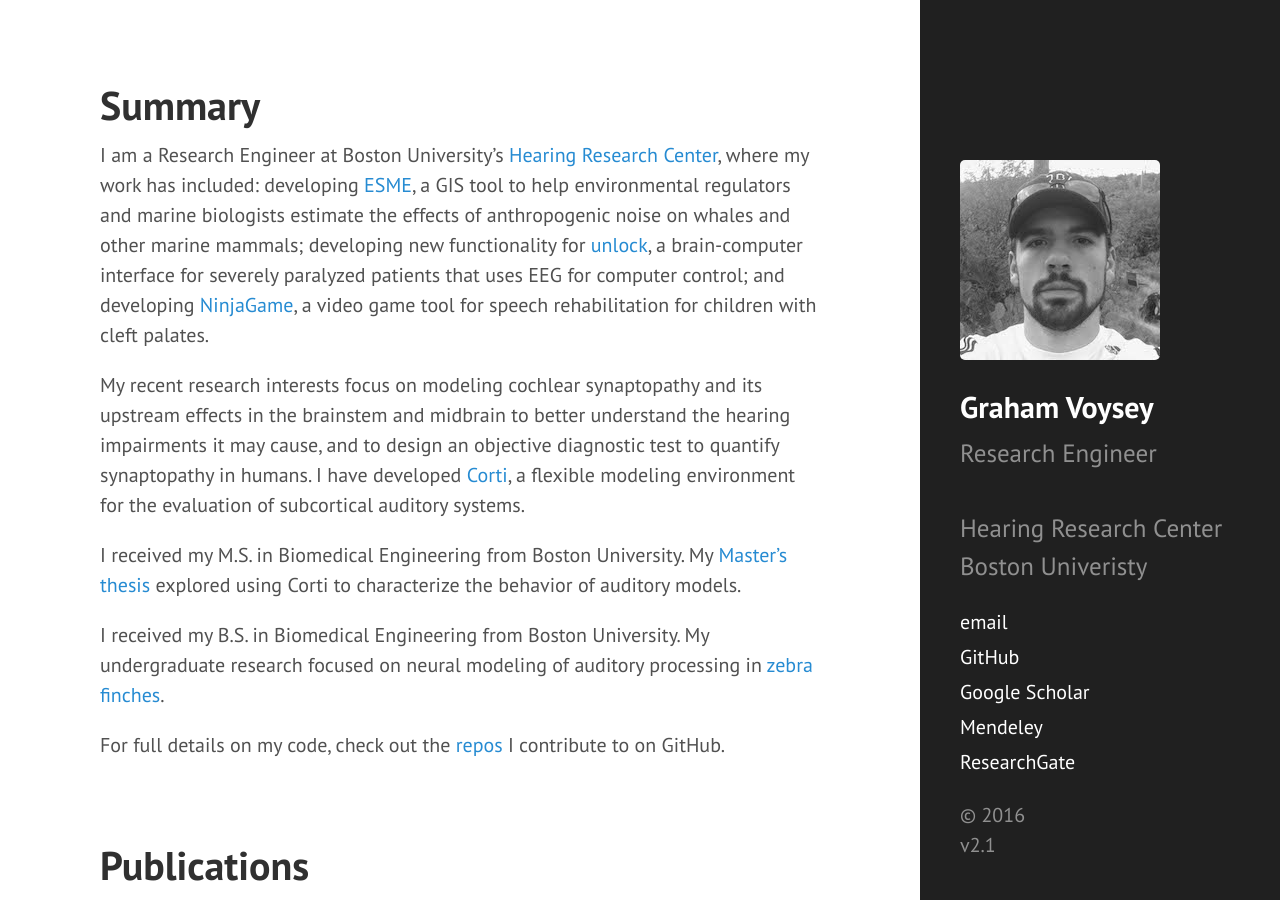
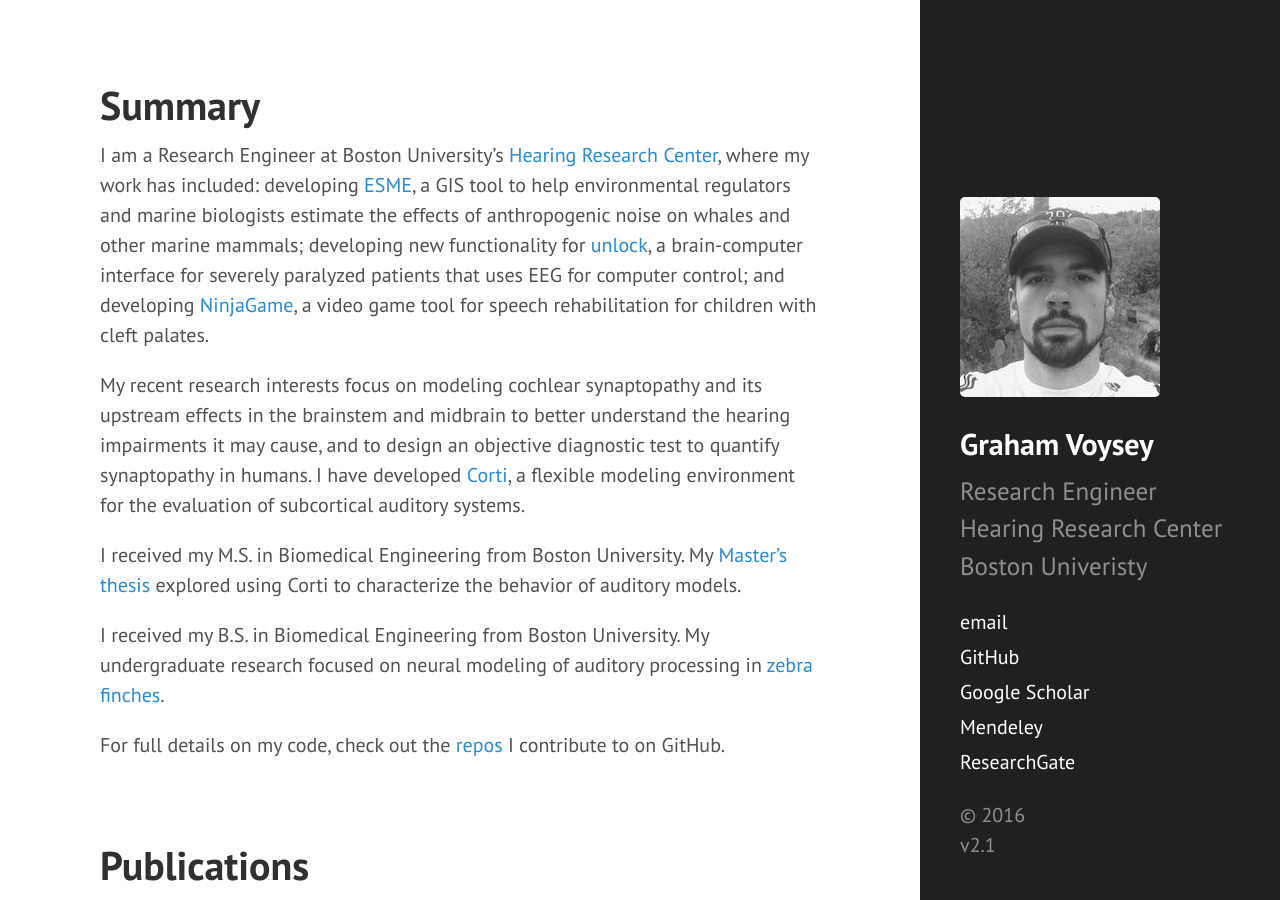
Before and after one commit to gvoysey/gvoysey.github.io, a Jekyll site: the page built from index.html, in a window 1280 px wide and 900 px high. Built offline with Jekyll 4.4.1, drawn with Linux system fonts in a browser that asks for light colours; the list of posts is cut into pages by our own code.

```diff
--- a/_config.yml
+++ b/_config.yml
@@ -8,7 +8,7 @@ permalink:        pretty
 # Setup
 title:            Graham Voysey
 #tagline:          ''
-description:      'Research Engineer <br/>  <br/> Hearing Research Center <br/> Boston Univeristy'
+description:      'Research Engineer<br/> Hearing Research Center <br/> Boston Univeristy'
 url:              http://gvoysey.github.io
 baseurl:          /
 include: .htaccess
```
